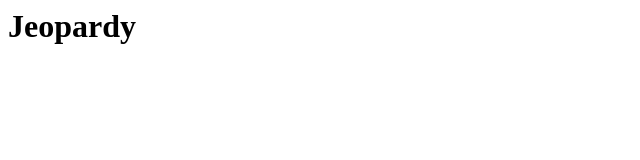
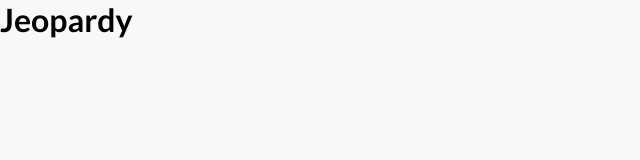
Before and after one commit to tjhorner/DeGea-Spanish-Project, a plain HTML site: page index.html in a window 1280 px wide. Shown: the whole page, without its empty margins (0-640 px from the left). Drawn offline with Linux system fonts and the light colour scheme.

Commit message:
Basic CSS

```diff
--- a/styles.scss
+++ b/styles.scss
@@ -1 +1,29 @@
 /* STYLES */
+@import url(http://fonts.googleapis.com/css?family=Lato:300,400,700);
+
+html {
+    width: 100%;
+    height: 100%;
+
+    margin: 0;
+    padding: 0;
+
+    font-family: "Lato", sans-serif;
+    font-weight: 400;
+
+    color: #000;
+}
+
+body {
+    width: 100%;
+    height: 100%;
+
+    margin: 0;
+    padding: 0;
+
+    font-family: "Lato", sans-serif;
+    font-weight: 400;
+
+    background-color: #F8F8F8;
+    color: #000;
+}
```
Also changed, not shown: styles.css.
